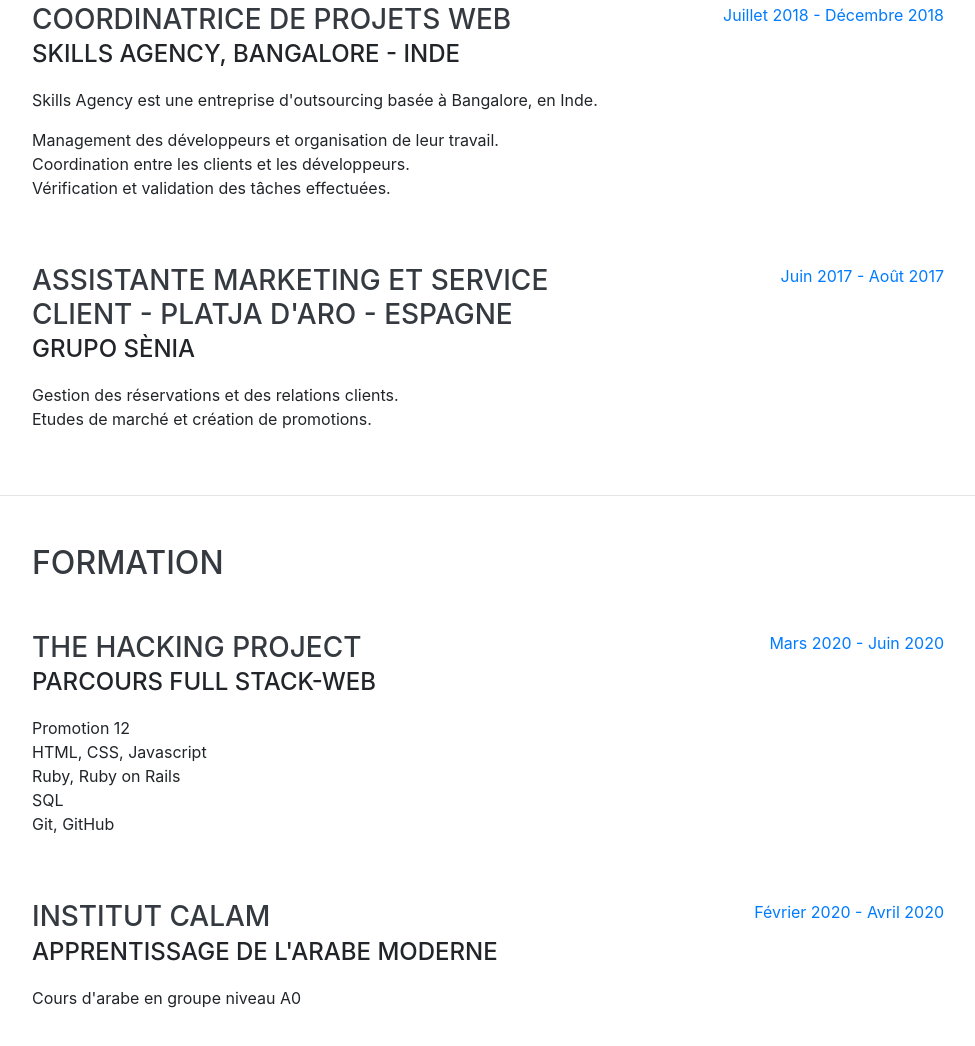
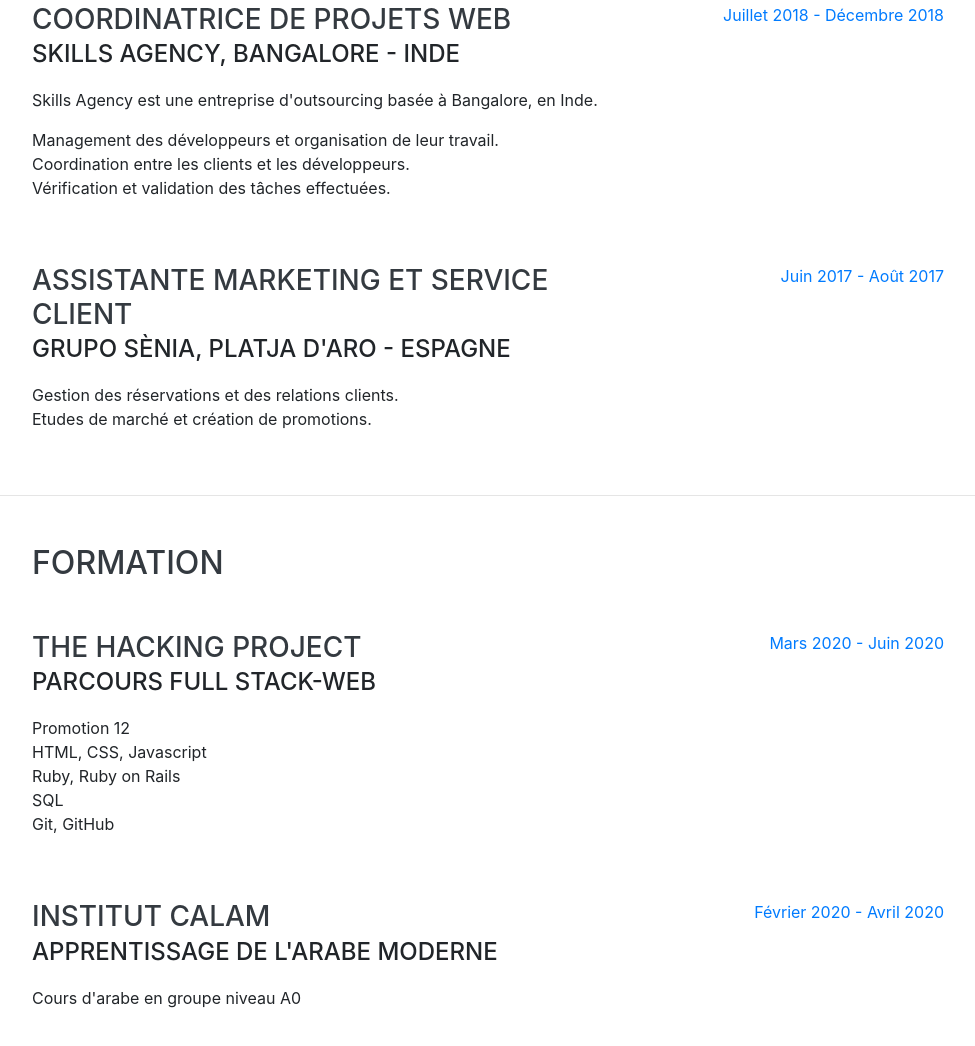
Before and after one commit to agnesarth/CV-test-2, a website with bundled scripts: page index.html in a window 1280 px wide. Shown: the part 1528-2574 px from the top of the page, without its empty margins (288-1263 px from the left). Built offline with nearby package versions, Linux system fonts and the light colour scheme; a web font is replaced by a local one.

Commit message:
Changement Platja d'Aro mal placé

```diff
--- a/index.html
+++ b/index.html
@@ -146,8 +146,8 @@
 
         <div class="resume-item d-flex flex-column flex-md-row justify-content-between">
           <div class="resume-content">
-            <h3 class="mb-0">Assistante Marketing et Service Client - Platja d'Aro - Espagne</h3>
-            <div class="subheading mb-3">Grupo Sènia</div>
+            <h3 class="mb-0">Assistante Marketing et Service Client</h3>
+            <div class="subheading mb-3">Grupo Sènia, Platja d'Aro - Espagne</div>
             <div>Gestion des réservations et des relations clients.</div>
             <p>Etudes de marché et création de promotions.</p>
           </div>
```
